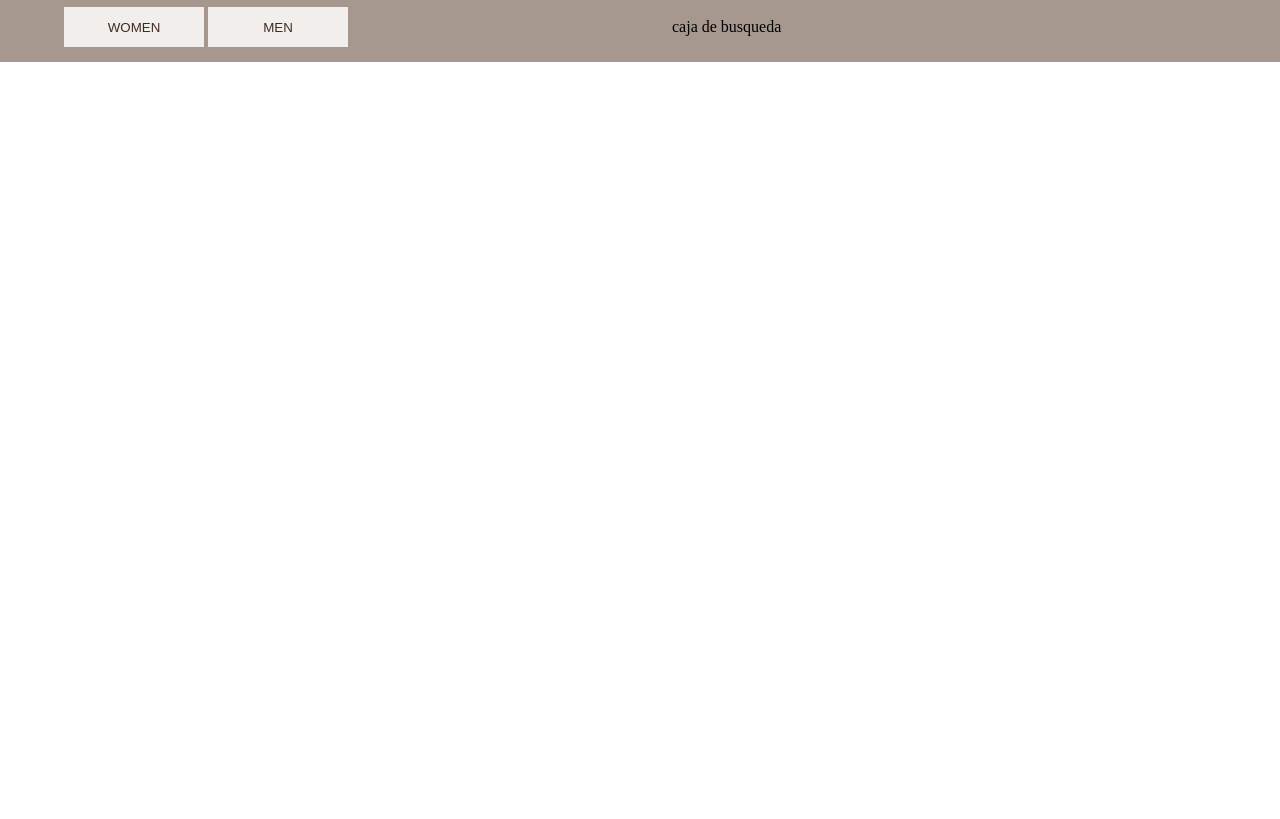
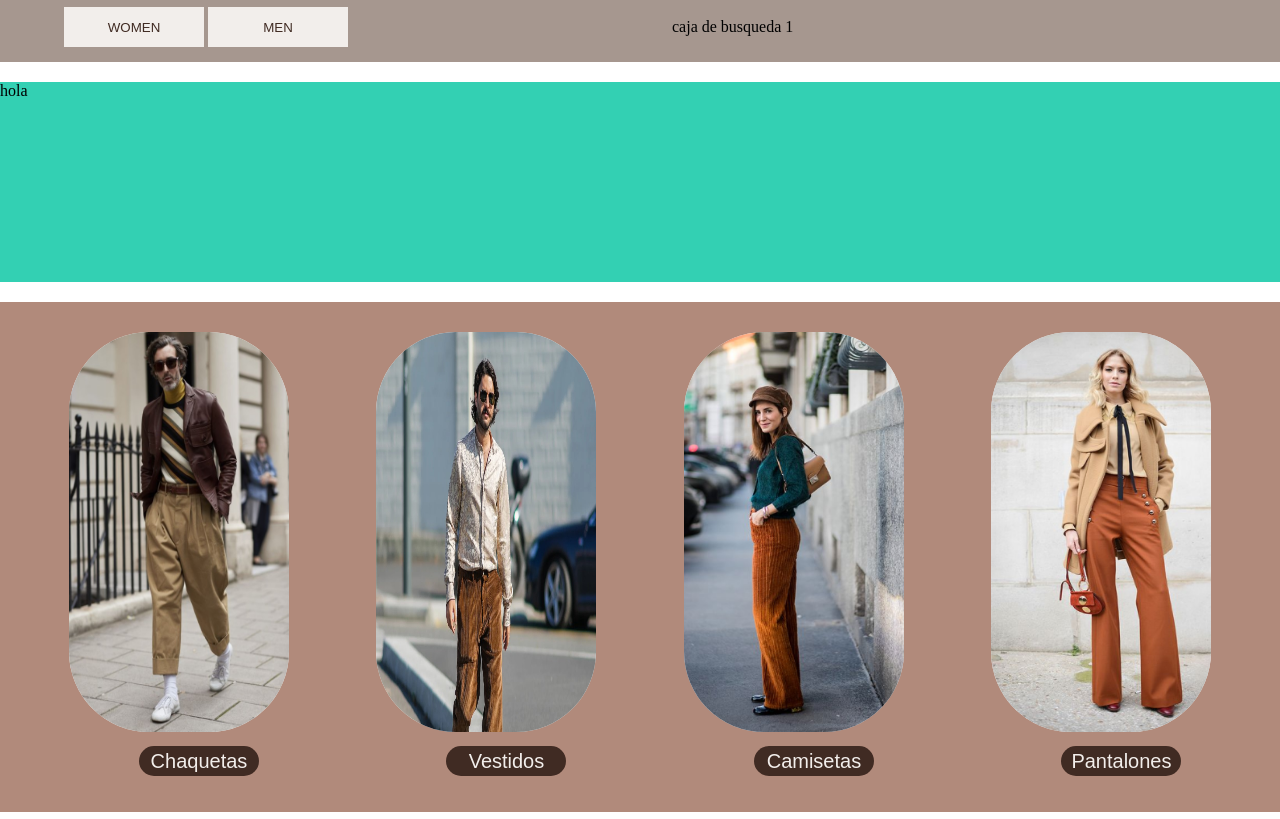
Before and after one commit to JuanJOlarte/Proyect-Shoping, a plain HTML site: page index.html in a window 1280 px wide. Shown: the part 58-877 px from the top of the page. Before the commit the page ends 800 px from the top, so only its background shows below. Drawn offline with Linux system fonts and the light colour scheme.

Commit message:
seleccion de categorias, falta recortar img y ajustar a tamaño

```diff
--- /dev/null
+++ b/assets/css/categories.css
@@ -0,0 +1,45 @@
+.category-select{
+    display: grid;
+    grid-template-columns: 18% 18% 18% 18%;
+    gap: 10px;
+    justify-content: space-around;
+    background-color: #B18A7B;
+    padding: 30px;
+    height: 450px;
+
+}
+.categories{
+    background-color: #F2EEEB;
+    height: 400px;
+    border-radius: 80px;
+}
+.categories img{
+    border-radius: 80px 80px 80px 80px;
+    height: 100%;
+    width: 100%;
+
+}
+.categories button{
+    margin-left: 70px;
+    margin-top: 10px;
+    width: 120px;
+    height: 30px;
+    background-color: #402B23;
+    color: #F2EEEB;
+    font-size: 20px;
+    border-radius: 30px;
+    border: none;
+}
+.categories button:hover{
+    background-color:#F2EEEB;
+    color: #402B23;
+    scale: 1.1;
+    transition: .3s;
+}
+
+/* Color Theme Swatches in Hex */
+.Balzar-Arquitectos---UX-/-UI-1-hex { color: #F2EEEB; }
+.Balzar-Arquitectos---UX-/-UI-2-hex { color: #BF8F73; }
+.Balzar-Arquitectos---UX-/-UI-3-hex { color: #A6978F; }
+.Balzar-Arquitectos---UX-/-UI-4-hex { color: #8C5946; }
+.Balzar-Arquitectos---UX-/-UI-5-hex { color: #402B23; }
--- a/assets/css/index.css
+++ b/assets/css/index.css
@@ -4,14 +4,22 @@
 }
 .division-landing{
     display: grid;
-    background-color:#A6978F;
+    grid-template-rows: 120px 200px 500px 400px ;
+    gap: 20px;
 }
 .navbar{
     display: grid;
     grid-template-rows: 50px 70px;
-
+    background-color:#A6978F;
 }
-
+/* .fixed{
+    position: fixed;
+    top: 0;
+    width: 100%;
+} */
+.divisions{
+    background-color: rgb(51, 208, 179);
+}
 
 
 /* Color Theme Swatches in Hex */
--- a/index.html
+++ b/index.html
@@ -7,6 +7,7 @@
     <link rel="stylesheet" href="/assets/css/index.css">
     <link rel="stylesheet" href="/assets/css/navbar-top.css">
     <link rel="stylesheet" href="/assets/css/navbar-botton.css">
+    <link rel="stylesheet" href="/assets/css/categories.css">
 </head>
 <body>
     <div class="division-landing">
@@ -37,7 +38,7 @@
                         <button>MEN</button>
                     </div>
                     <div class="box-search">
-                        caja de busqueda
+                        caja de busqueda 1
                     </div>
                 </div>
             </nav>
@@ -45,20 +46,37 @@
         </div>
         <!--INICIO carousel productos destacados  -->
         <div class="divisions">
-
+            hola
         </div>
         <!-- FIN carousel productos destacados -->
         <!-- INICIO categorias -->
         <div class="divisions">
-
+            <div class="category-select">
+                <div class="categories">
+                    <img src="/assets/img/img/1.jpg" alt="">
+                    <button>Chaquetas</button>
+                </div>
+                <div class="categories">
+                    <img src="/assets/img/img/2.jpg" alt="">
+                    <button>Vestidos</button>
+                </div>
+                <div class="categories">
+                    <img src="/assets/img/img/3.png" alt="">
+                    <button>Camisetas</button>
+                </div>
+                <div class="categories">
+                    <img src="/assets/img/img/4.png" alt="">
+                    <button>Pantalones</button>
+                </div>
+            </div>
         </div>
         <!-- FIN categorias -->
         <div class="divisions">
-
+            hola
         </div>
         <!-- INICIO subscripcion -->
         <div class="divisions">
-
+            subcripcion
         </div>
         <!-- FIN subscripcion -->
         <!-- INICIO pie de pagina -->
@@ -69,5 +87,6 @@
         </div>
         <!-- FIN pie de pagina -->
     </div>
+
 </body>
 </html>
```
Also changed, not shown: assets/img/img/1.jpg (added), assets/img/img/2.jpg (added), assets/img/img/3.png (added), assets/img/img/4.png (added), assets/img/img/5.png (added), assets/img/img/7-estilos-de-moda-universais-1024x683.webp (added), assets/img/img/W1.webp (added), assets/img/img/W2.jpg (added), assets/img/img/W3.png (added), assets/img/img/W4.jpg (added), assets/img/img/W6.webp (added), assets/img/img/W7.webp (added), assets/img/img/carousel.jpg (added), assets/img/img/carousel/2.webp (added), 1 other file.
